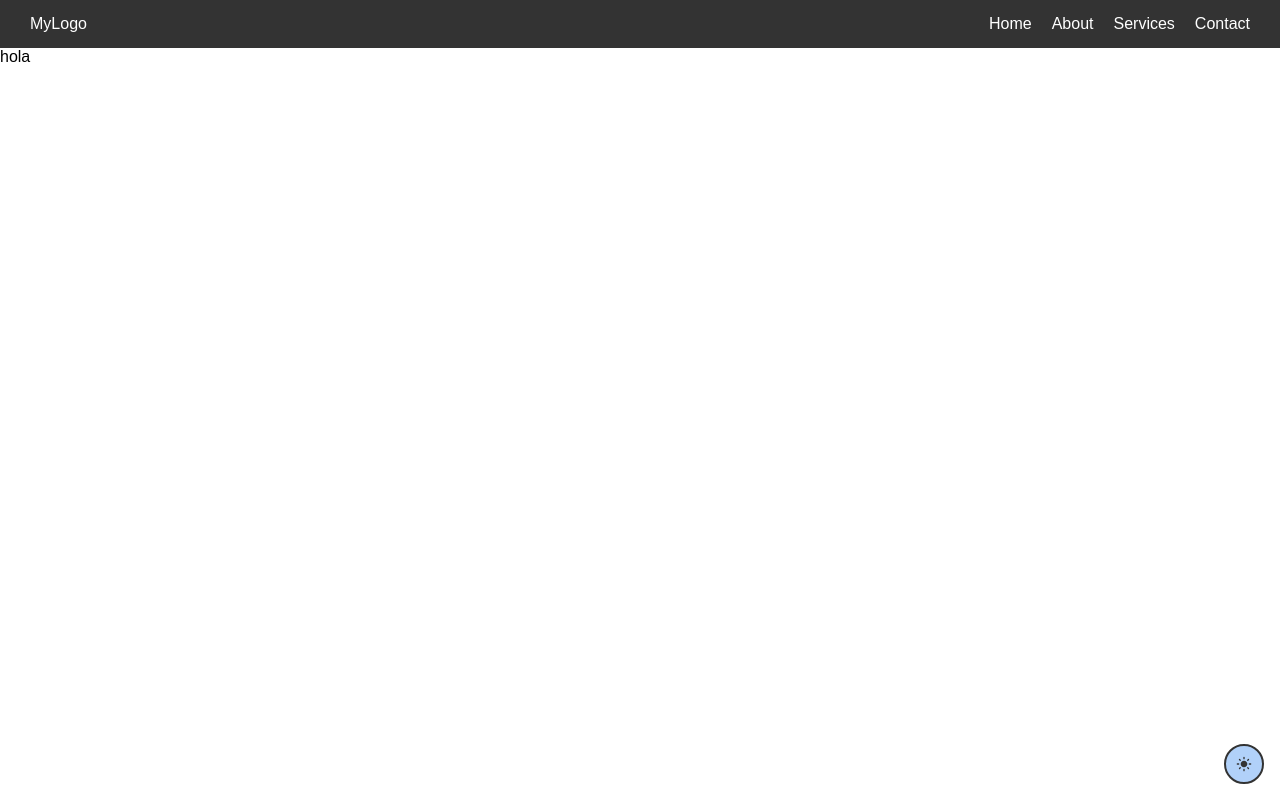
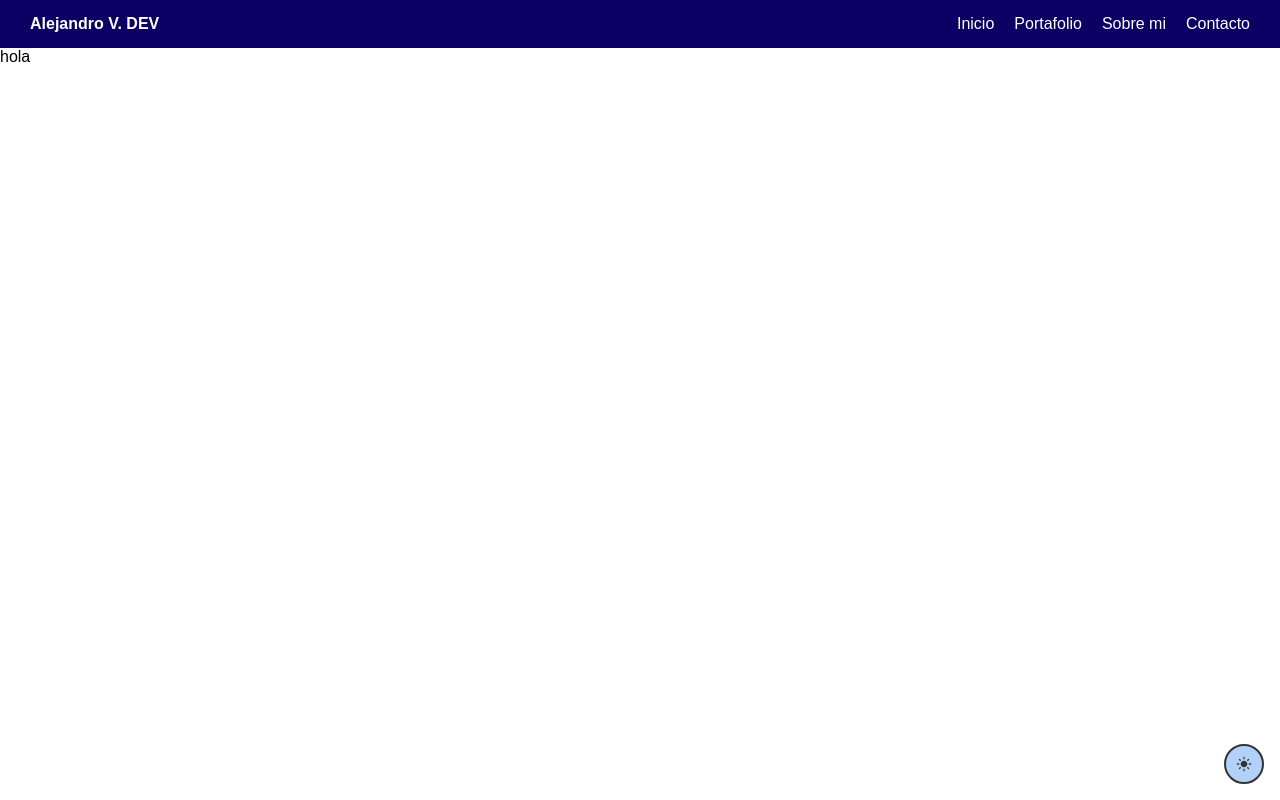
Before and after one commit to velasquezgalejandro/portafolio, a React (Vite) app in the folder portafolio/: page / in a window 1280 px wide. Built offline with nearby package versions, Linux system fonts and the light colour scheme.

Commit message:
arreglo en header y creacion de animacion de aparicion de menu

```diff
--- a/portafolio/src/components/Header.jsx
+++ b/portafolio/src/components/Header.jsx
@@ -1,7 +1,7 @@
 import React, { useState } from "react";
 import "../styles/header.css";
 
-const Header = () => {
+const Header = ({ isDarkTheme }) => {
   const [isMenuOpen, setIsMenuOpen] = useState(false);
 
   const toggleMenu = () => {
@@ -9,21 +9,27 @@ const Header = () => {
   };
 
   return (
-    <header className="header">
-      <div className="title">MyLogo</div>
-      <nav className={`nav ${isMenuOpen ? "open" : ""}`}>
+    <header
+      className={`header ${isDarkTheme ? "header-dark" : "header-light"}`}
+    >
+      <div className="title">Alejandro V. DEV</div>
+      <nav
+        className={`nav ${isMenuOpen ? "open" : ""} ${
+          isDarkTheme ? "nav-dark" : "nav-light"
+        }`}
+      >
         <ul>
           <li>
-            <a href="#home">Home</a>
+            <a href="#inicio">Inicio</a>
           </li>
           <li>
-            <a href="#about">About</a>
+            <a href="#portafolio">Portafolio</a>
           </li>
           <li>
-            <a href="#services">Services</a>
+            <a href="#sobre-mi">Sobre mi</a>
           </li>
           <li>
-            <a href="#contact">Contact</a>
+            <a href="#contacto">Contacto</a>
           </li>
         </ul>
       </nav>
--- a/portafolio/src/styles/header.css
+++ b/portafolio/src/styles/header.css
@@ -4,13 +4,16 @@
   justify-content: space-between;
   align-items: center;
   padding: 15px 30px;
-  background-color: #333;
+}
+
+.header-dark {
+  background-color: #030019;
   color: #fff;
 }
 
-.logo {
-  font-size: 24px;
-  font-weight: bold;
+.header-light {
+  background-color: #0c0064;
+  color: #fff;
 }
 
 .nav {
@@ -31,7 +34,11 @@
 }
 
 .nav a:hover {
-  color: #f0a500;
+  color: #45a049;
+}
+
+.title {
+  font-weight: bold;
 }
 
 /* Estilos para el menú móvil */
@@ -53,19 +60,33 @@
 @media (max-width: 768px) {
   .nav {
     position: absolute;
-    top: 60px;
+    top: 50px;
     right: 0;
-    background-color: #333;
     width: 100%;
     height: 100vh;
     flex-direction: column;
     justify-content: center;
     align-items: center;
-    display: none;
+    /* animacion de aparicion */
+    transform: translateY(-100%);
+    opacity: 0;
+    visibility: hidden;
+    transition: transform 0.3s ease, opacity 0.3s ease, visibility 0s 0.3s;
+  }
+
+  .nav-dark {
+    background-color: #030019;
+  }
+  .nav-light {
+    background-color: #0c0064;
   }
 
   .nav.open {
     display: flex;
+    transform: translateY(0);
+    visibility: visible;
+    opacity: 1;
+    transition: transform 0.3s ease, opacity 0.3s ease, visibility 0s;
   }
 
   .nav ul {
```
